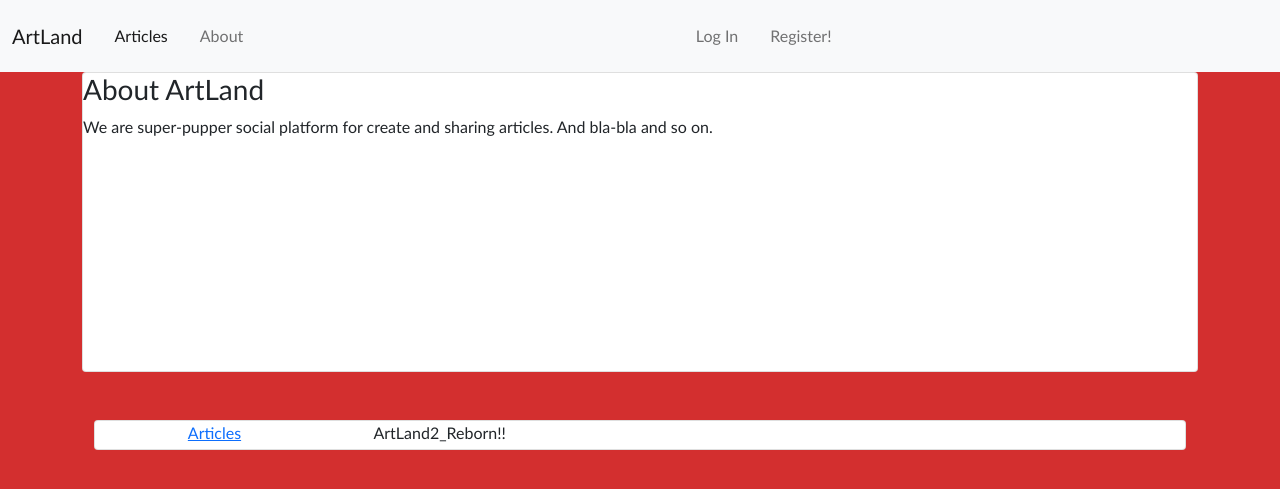
After one commit to AzizNadirov/ArtLand2_Reborn, a Django app: page /about/ in a window 1280 px wide. The commit adds this page. Shown: the top 489 px of the page. Run offline with Django 3.2, Linux system fonts and the light colour scheme; some libraries are stand-ins or nearby versions; some web fonts are replaced.

Commit message:
added about_us and fixed footer

```diff
--- a/article/urls.py
+++ b/article/urls.py
@@ -7,4 +7,5 @@ urlpatterns = [
     path('new/', ArtCreate .as_view(), name='art_create'),
     path('<int:pk>/update/', ArtUpdate.as_view(), name='art_update'),
     path('<int:pk>/delete/', ArtDelete.as_view(), name='art_delete'),
+    path('about/', about_us, name='about_us'),
 ]
--- a/article/views.py
+++ b/article/views.py
@@ -10,6 +10,8 @@ def home(request):
     recent_arts_queryset = Article.objects.order_by('-created_at')[:RECENT_NUM]
     return render(request,'article/home.html', {'articles': recent_arts_queryset})
 
+def about_us(request):
+    return render(request, 'about_us.html')
 
 class ArtList(View):
     def get(self, request):
--- a/templates/_authed_navbar.html
+++ b/templates/_authed_navbar.html
@@ -11,7 +11,7 @@
             <a class="nav-link active" aria-current="page" href="{% url 'article_list' %}">Articles</a>
           </li>
           <li class="nav-item nav-link">
-            <a class="nav-link" href="#">About</a>
+            <a class="nav-link" href="{% url 'about_us' %}">About</a>
           </li>
         </ul>
         {% if user.is_superuser %}
--- a/templates/_footer.html
+++ b/templates/_footer.html
@@ -1,12 +1,23 @@
-<div class="row" style="background-color: chartreuse;">
+<br>
+<br>
+<footer class="page-footer font-small cyan darken-3">
+    <!-- Footer Elements -->
+    <div class="container">
+        <div class="card" style="min-height: 30px">
+            <div class="row">
                 <div class="col-md-1"></div>
                 <div class="col-md-1">
-        <a href="{% url 'article_list' %}">Articles</a>
+                    <a href="{% url 'article_list' %}" class = "link"> Articles </a>
                 </div>
                 <div class="col-md-1">
-        <a href="{% url 'profile' %}">Profile</a>
+                    {% if user.is_authenticated %}
+                        <a href="{% url 'profile' user.username %}">Profile</a>
+                    {% endif %}
                 </div>
                 <div class="col">
                     ArtLand2_Reborn!!
                 </div>
             </div>
+        </div>
+    </div>
+</footer>
--- /dev/null
+++ b/templates/about_us.html
@@ -0,0 +1,12 @@
+{% extends 'base.html' %}
+{% block title %} About Us {% endblock title %}
+
+{% block body %}
+    <div class="card" style="min-height: 300px;">
+        <div class="h3">About ArtLand</div>
+        <p>
+            We are super-pupper social platform for create and sharing articles.
+            And bla-bla and so on.
+        </p>
+    </div>
+{% endblock body %}
--- a/templates/article/_comments.html
+++ b/templates/article/_comments.html
@@ -14,7 +14,9 @@
   </div>
 
 {% empty %}
-    <span> There are no comments. Be the first!!</span>
+<div class="card">
+  <span>There are no comments. Be the first!!</span>
+</div>
 {% endfor %}
 <div class="post-comment" class="form-control" >
   <form method = "POST">
--- a/templates/base.html
+++ b/templates/base.html
@@ -28,7 +28,7 @@
 
 
     {% endblock body %}
+  {% include '_footer.html' %}
   </div>
-    </div>
   </body>
 </html>
--- a/templates/isntAuthed_navbar.html
+++ b/templates/isntAuthed_navbar.html
@@ -11,7 +11,7 @@
               <a class="nav-link active" aria-current="page" href="{% url 'article_list' %}">Articles</a>
             </li>
             <li class="nav-item nav-link">
-              <a class="nav-link" href="#">About</a>
+              <a class="nav-link" href="href= {% url 'about_us' %}">About</a>
             </li>
           </ul>
           <ul class="navbar-nav me-auto mb-2 mb-lg-0">
```
Lines whose indentation alone changed are shown as unchanged.
